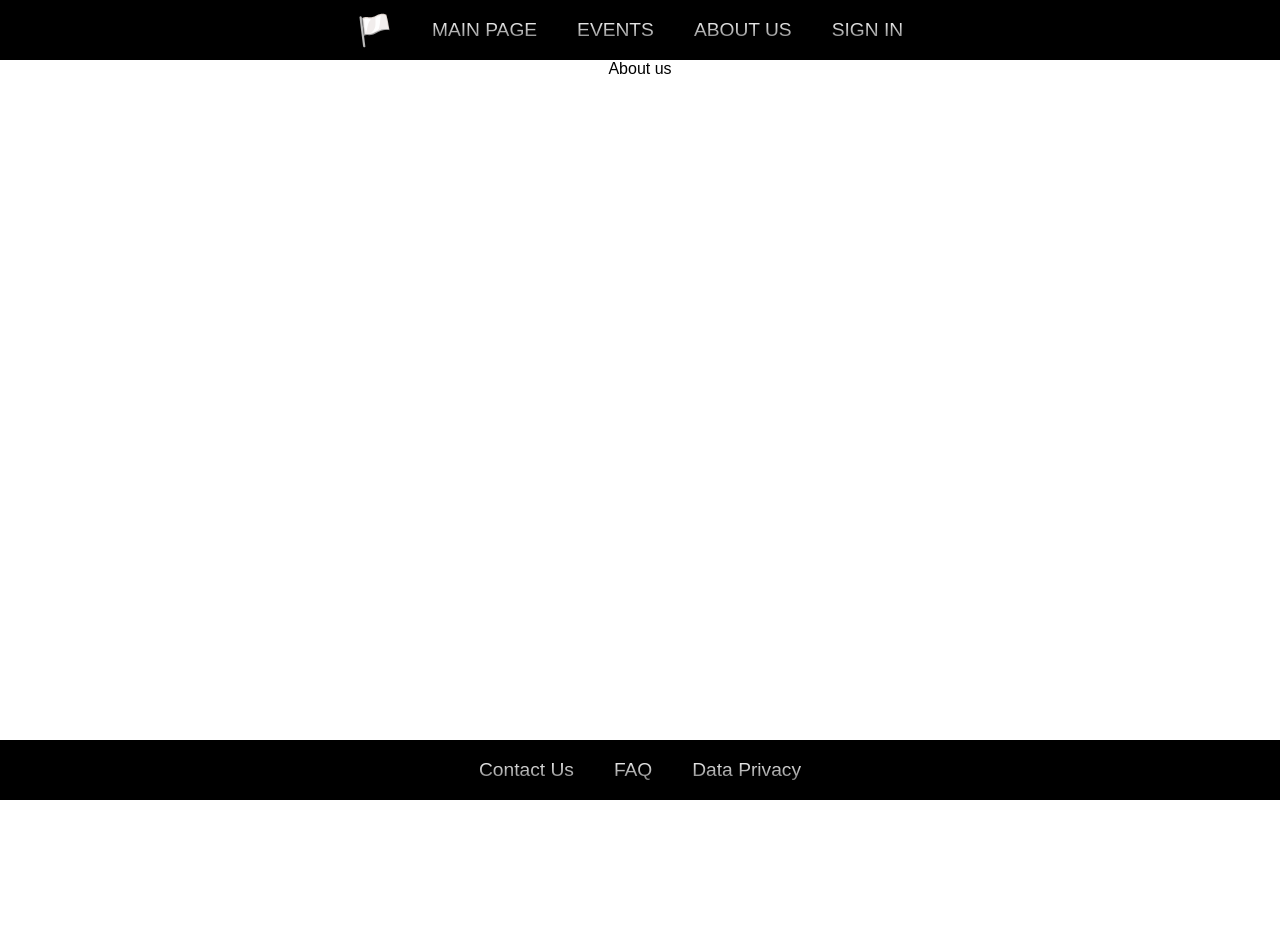
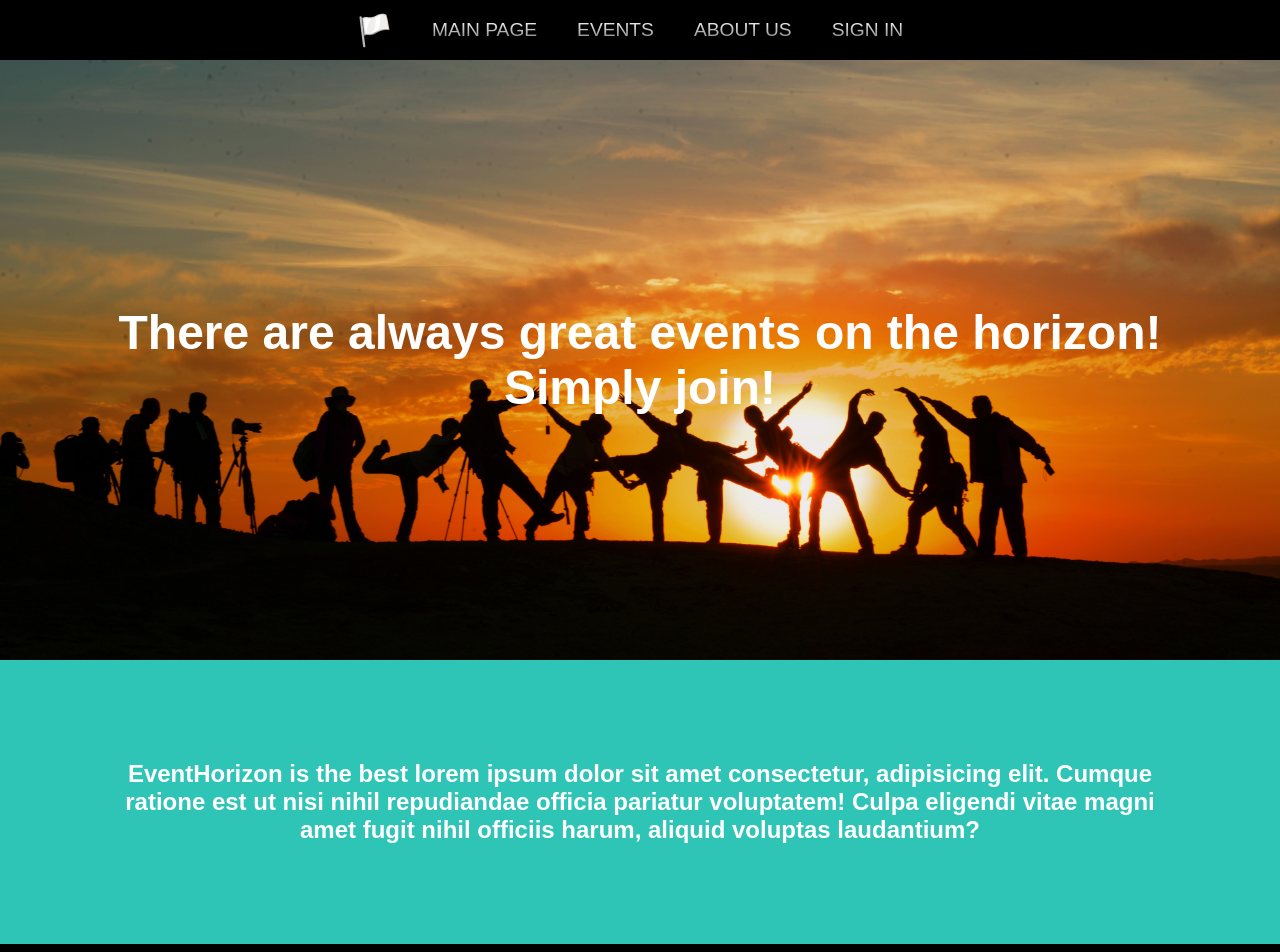
Before and after one commit to Arpadtoth100/EventHorizon, a React (Create React App) app: page /about in a window 1280 px wide. Shown: the top 952 px of the page. Before the commit the page ends 800 px from the top, so only its background shows below. Built offline with nearby package versions, Linux system fonts and the light colour scheme; no server answers.

Commit message:
aboutus, faq,privacy, contact

```diff
--- a/src/App.css
+++ b/src/App.css
@@ -578,3 +578,41 @@ form h3 {
   padding: 0;
   z-index: 10;
 }
+
+/*about us*/
+.aboutus-hero {
+  height: 75vh;
+  display: flex;
+  justify-content: center;
+  align-items: center;
+  position: relative;
+}
+.aboutus-hero-img-wrapper {
+  position: absolute;
+  width: 100%;
+  height: 100%;
+  z-index: 1;
+}
+.aboutus-hero-img {
+  width: 100%;
+  height: 100%;
+  object-fit: cover;
+}
+.aboutus-hero-text {
+  color: white;
+  font-size: 48px;
+  font-weight: bold;
+  flex: 1;
+  z-index: 2;
+  position: relative;
+}
+.blabla {
+  padding: 100px;
+  background:#2ec4b6;
+  color: white;
+  font-size: 24px;
+  font-weight: bold;
+  display: flex;
+  justify-content: center;
+  align-items: center;
+}
--- a/src/components/Footer/Contact.js
+++ b/src/components/Footer/Contact.js
@@ -1,8 +1,19 @@
 
 function Contact() {
-    return(
+    return (
         <div className="outlet_main">
-            Contact
+            <h1>Contact Us</h1>
+            <p>Most contact pages are designed with function in mind.</p>
+
+            <p>They slap an email address, phone, and location on a plain background and call it a day.</p>
+
+            <p>But basic contact pages don’t inspire visitors to reach out and connect.</p>
+
+            <p>Other pages make it easy to contact the company – which is awesome.</p>
+
+            <p>Except, that can also drive up customer service costs. </p>
+            <h3>So what makes the perfect Contact Us page?</h3>
+            <p> An awesome Contact Us page finds just the right balance between making it easy to reach the company and sharing resources users can use to answer their questions right away.</p>
         </div>
     )
 }
--- a/src/components/Footer/FAQ.js
+++ b/src/components/Footer/FAQ.js
@@ -1,8 +1,16 @@
 
 function FAQ() {
-    return(
+    return (
         <div className="outlet_main">
-            FAQ
+            <h1>FAQ</h1>
+            <h3>How much does it cost to use Event Horizon?</h3>
+            <p>It is a long established fact that a reader will be distracted by the readable content of a page when looking at its layout. The point of using Lorem Ipsum is that it has a more-or-less normal distribution of letters, as opposed to using 'Content here, content here', making it look like readable English. Many desktop publishing packages and web page editors now use Lorem Ipsum as their default model text, and a search for 'lorem ipsum' will uncover many web sites still in their infancy. Various versions have evolved over the years, sometimes by accident, sometimes on purpose (injected humour and the like).</p>
+            <h3>Can I use Event Horizon for free events?</h3>
+            <p>It is a long established fact that a reader will be distracted by the readable content of a page when looking at its layout. The point of using Lorem Ipsum is that it has a more-or-less normal distribution of letters, as opposed to using 'Content here, content here', making it look like readable English. Many desktop publishing packages and web page editors now use Lorem Ipsum as their default model text, and a search for 'lorem ipsum' will uncover many web sites still in their infancy. Various versions have evolved over the years, sometimes by accident, sometimes on purpose (injected humour and the like).</p>
+            <h3>How do I sell tickets on Event Horizon?</h3>
+            <p>It is a long established fact that a reader will be distracted by the readable content of a page when looking at its layout. The point of using Lorem Ipsum is that it has a more-or-less normal distribution of letters, as opposed to using 'Content here, content here', making it look like readable English. Many desktop publishing packages and web page editors now use Lorem Ipsum as their default model text, and a search for 'lorem ipsum' will uncover many web sites still in their infancy. Various versions have evolved over the years, sometimes by accident, sometimes on purpose (injected humour and the like).</p>
+            <h3>How much does it cost to use Event Horizon?</h3>
+            <p>It is a long established fact that a reader will be distracted by the readable content of a page when looking at its layout. The point of using Lorem Ipsum is that it has a more-or-less normal distribution of letters, as opposed to using 'Content here, content here', making it look like readable English. Many desktop publishing packages and web page editors now use Lorem Ipsum as their default model text, and a search for 'lorem ipsum' will uncover many web sites still in their infancy. Various versions have evolved over the years, sometimes by accident, sometimes on purpose (injected humour and the like).</p>
         </div>
     )
 }
--- a/src/components/Footer/Privacy.js
+++ b/src/components/Footer/Privacy.js
@@ -1,5 +1,17 @@
 function Privacy() {
-  return <div className="outlet_main">Privacy</div>;
+  return <div className="outlet_main">
+    <h1>Privacy</h1>
+    <h3>Do I need a privacy policy for my website?</h3>
+    <p>You probably do. If your website collects personal data, you need a privacy policy. Most websites collect user data. Often, it happens without the website owner even being aware of it, by means of cookies. If your website is hosted, or if you use plugins, social media-buttons, analytics tools and the like on your website, then it does set cookies and collect user data.</p>
+    <h3>GDPR privacy policy</h3>
+    <p>With the enforcement of the GDPR and the EU ePrivacy regulation, a proper privacy policy is adamant for websites in the EU and websites that have EU-citizens amongst their users.</p>
+    <h3>How can I get a privacy policy on my website? A GDPR-compliant privacy policy</h3>
+    <p>The privacy policy can be written as an independent page on your website, and be made accessible as a link in the header or footer of your website, or on your ‘About’ page. It may also be hosted by a privacy policy-service with a link from your homepage. Basically, it doesn’t matter where you choose to place it, as long as your users have access to it. The privacy policy is a legal text. The phrasing depends on which jurisdictions your website falls under and how your website handles data. All websites are different. We always recommend that you consult a lawyer to ensure that your privacy policy is compliant with all applicable laws. However, this might seem as a large expense if you are, for instance, a hobby blogger or small business. What you should never do, is to copy a privacy policy from some other website.</p>
+  <h3>We value your privacy</h3>
+  <p>We and our partners store and/or access information on a device, such as cookies and process personal data, such as unique identifiers and standard information sent by a device for personalised ads and content, ad and content measurement, and audience insights, as well as to develop and improve products.
+With your permission we and our partners may use precise geolocation data and identification through device scanning. You may click to consent to our and our partners’ processing as described above. Alternatively you may access more detailed information and change your preferences before consenting or to refuse consenting.
+Please note that some processing of your personal data may not require your consent, but you have a right to object to such processing. Your preferences will apply to this website only. You can change your preferences at any time by returning to this site or visit our privacy policy.</p>
+  </div>;
 }
 
 export default Privacy;
--- a/src/components/Header/AboutUs.js
+++ b/src/components/Header/AboutUs.js
@@ -1,5 +1,20 @@
 function AboutUs() {
-  return <div className="outlet_main">About us</div>;
+  return <div className="outlet_main">
+    <div className="about-us_container">
+      <div className="aboutus-hero" >
+        <div className="aboutus-hero-img-wrapper">
+          <img className="aboutus-hero-img" src="./pexels-pixabay-207896.jpg" alt='' />
+        </div>
+        <div className="aboutus-hero-text">
+          <p>There are always great events on the horizon!</p>
+          <p>Simply join!</p>
+        </div>
+      </div>
+      <div className="blabla">
+        <p>EventHorizon is the best lorem ipsum dolor sit amet consectetur, adipisicing elit. Cumque ratione est ut nisi nihil repudiandae officia pariatur voluptatem! Culpa eligendi vitae magni amet fugit nihil officiis harum, aliquid voluptas laudantium?</p>
+      </div>
+    </div>
+  </div>;
 }
 
 export default AboutUs;
```
Also changed, not shown: public/pexels-pixabay-207896.jpg (added).
